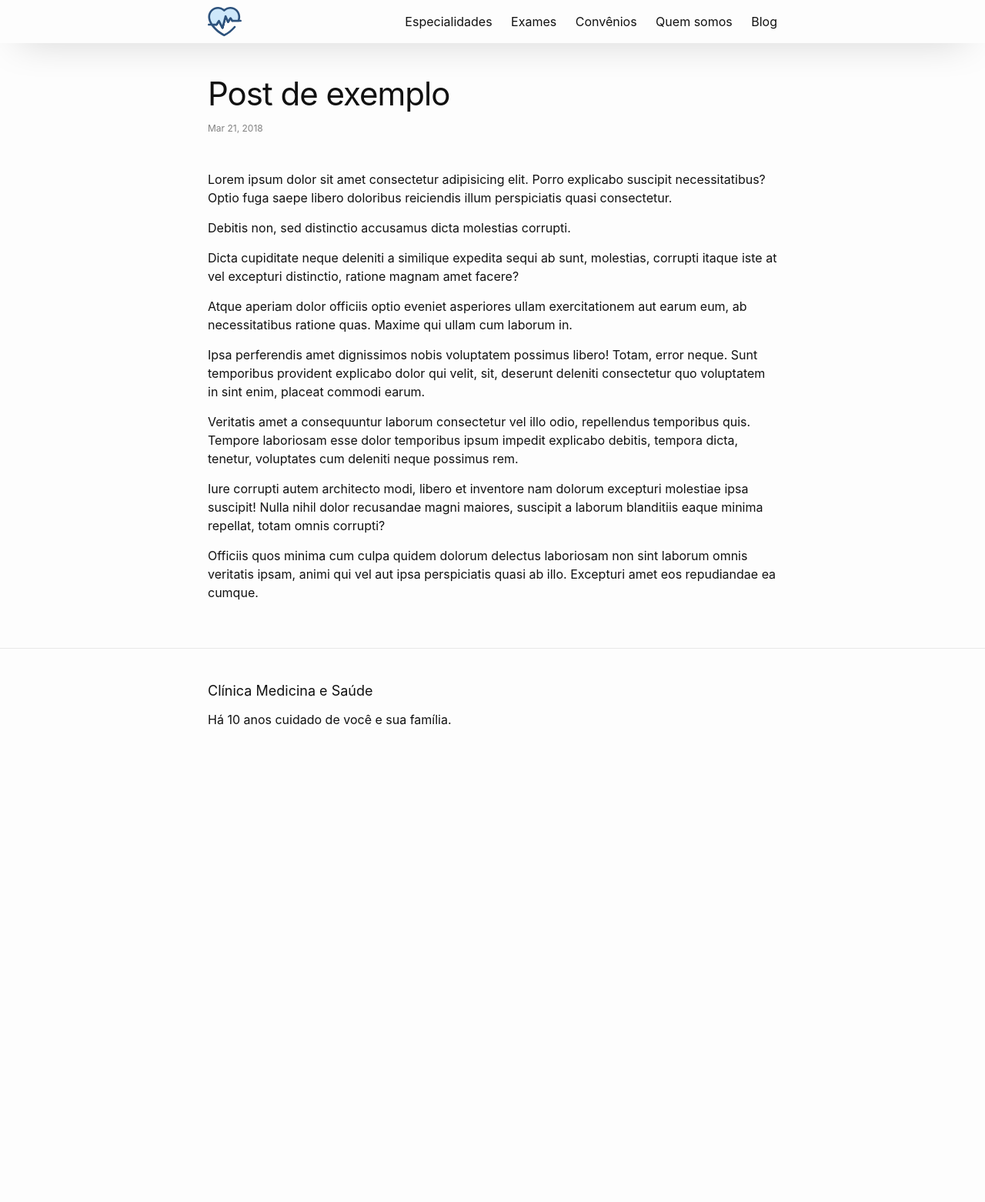
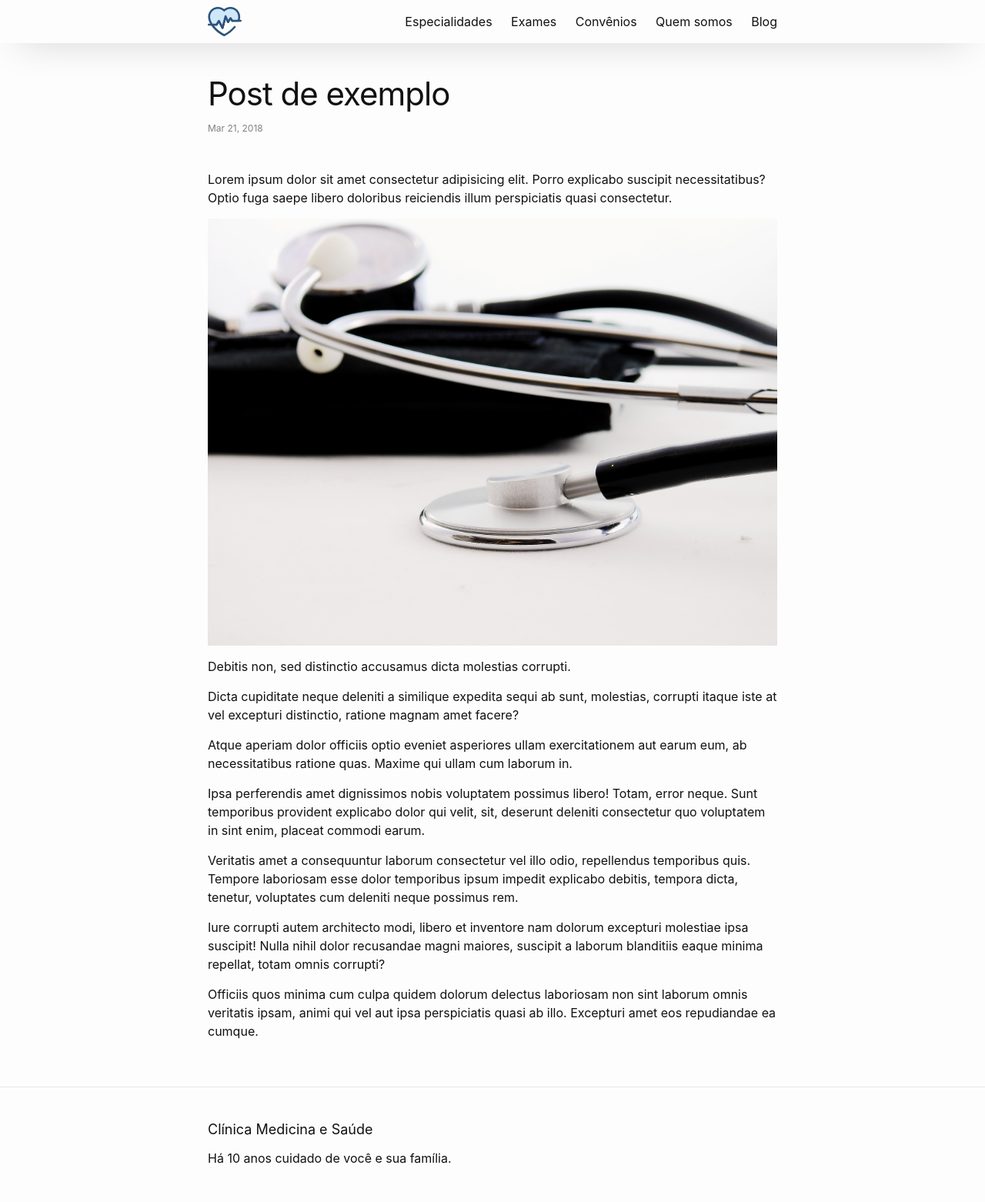
Before and after one commit to CopaTecnologia/medicinaesaude, a Jekyll site: the page built from _posts/2018-03-21-post-de-exemplo.markdown, in a window 1280 px wide. Shown: the whole page at 77% size. Built offline with Jekyll 4.4.1, drawn with Linux system fonts in a browser that asks for light colours; before the commit the page ends 992 px from its top, so only the background shows below that.

Commit message:
Updated Post De Exemplo

```diff
--- a/_posts/2018-03-21-post-de-exemplo.markdown
+++ b/_posts/2018-03-21-post-de-exemplo.markdown
@@ -4,6 +4,8 @@ date: 2018-03-21 00:00:00 -03:00
 ---
 
 Lorem ipsum dolor sit amet consectetur adipisicing elit. Porro explicabo suscipit necessitatibus? Optio fuga saepe libero doloribus reiciendis illum perspiciatis quasi consectetur.
+
+![stethoscope-1584222_1920.jpg](/uploads/stethoscope-1584222_1920.jpg)
 
 Debitis non, sed distinctio accusamus dicta molestias corrupti.
 
```
